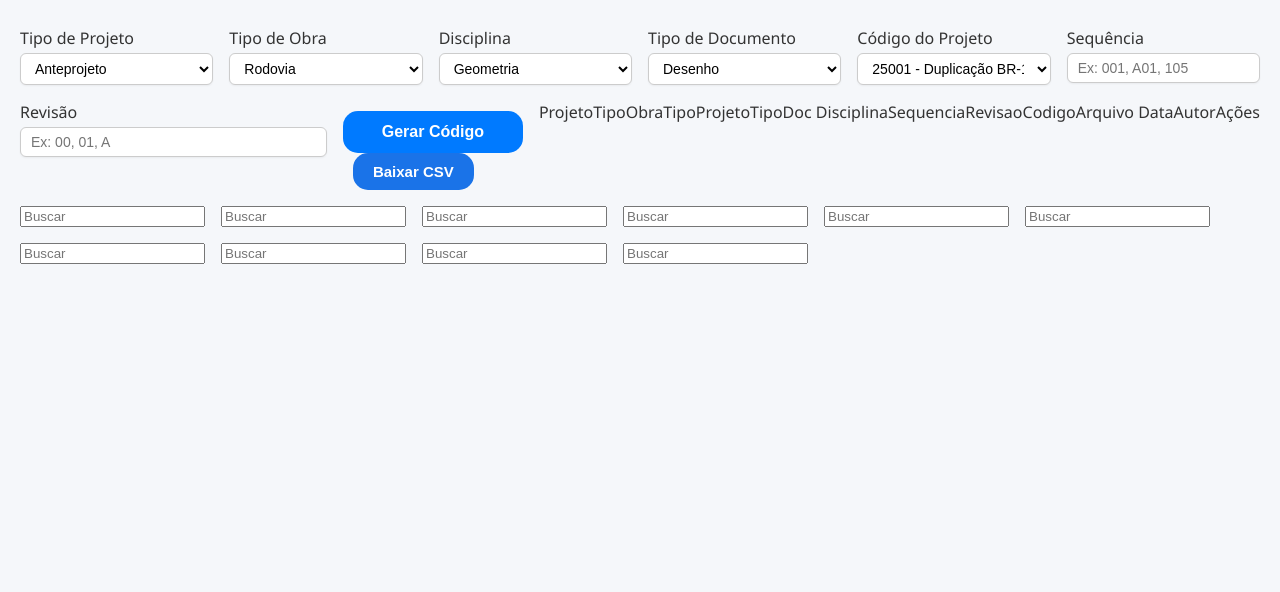
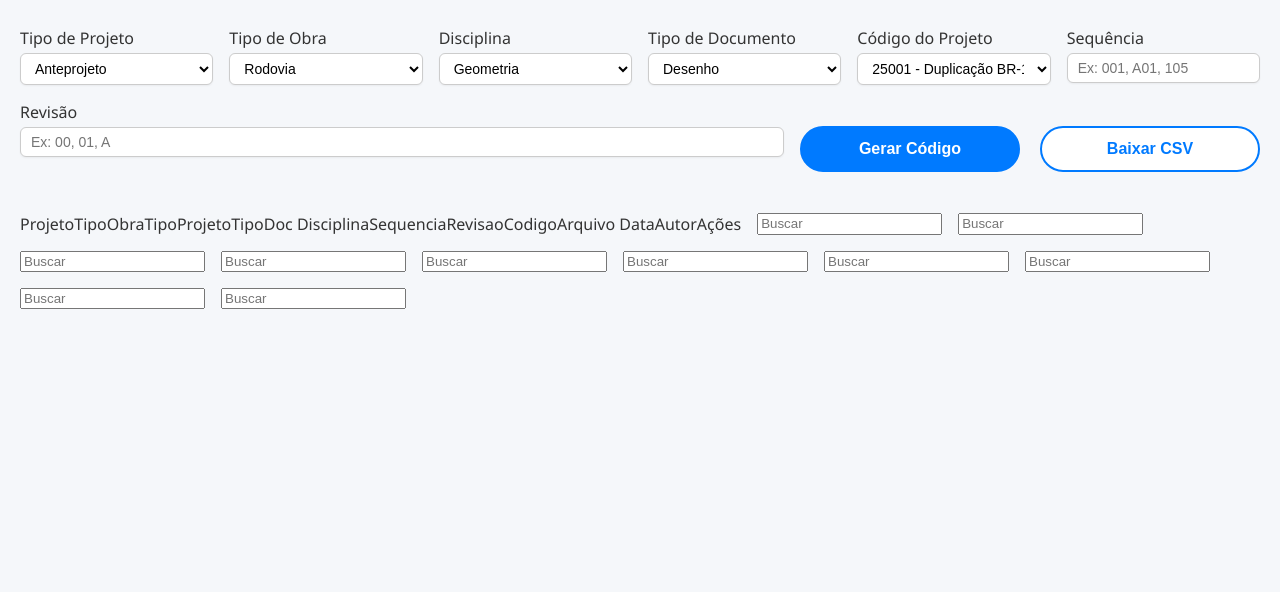
Before and after one commit to Gustavo12345-12345/ModulusDocsFinal, a website: page index.html in a window 1280 px wide. Shown: the part 136-728 px from the top of the page. Drawn offline with Linux system fonts and the light colour scheme; a script that the page names is missing.

Commit message:
index.html

```diff
--- a/index.html
+++ b/index.html
@@ -5,51 +5,50 @@
   <meta name="viewport" content="width=device-width, initial-scale=1">
   <title>Codificador Excel</title>
   <link rel="stylesheet" href="style.css">
-  <style>
-
-    .filtro-global {
-      text-align: center;
-      margin-top: 20px;
-      margin-bottom: 20px;
+<style>
+    /* Novo container para alinhar os botões na mesma linha */
+    .botoes-acao-container {
+      display: flex;
+      justify-content: center; /* Centraliza os botões na página */
+      align-items: center;
+      gap: 20px; /* Espaço entre os botões */
+      margin: 25px 0; /* Espaço vertical acima e abaixo do container */
     }
 
+    /* Estilo BASE para ambos os botões (tamanho e formato) */
+    #btnGerar, #btnExportarCSV {
+      width: 220px; /* Largura fixa para garantir o mesmo tamanho */
+      padding: 12px 20px;
+      font-size: 16px;
+      font-weight: bold;
+      border-radius: 25px; /* Botões bem arredondados */
+      border: 2px solid #007aff; /* Borda padrão azul */
+      cursor: pointer;
+      transition: all 0.3s ease; /* Transição suave para todas as propriedades */
+      text-align: center;
+    }
 
+    /* Estilo específico para o botão GERAR (fundo azul, texto branco) */
+    #btnGerar {
+      background-color: #007aff;
+      color: white;
+    }
+
+    #btnGerar:hover {
+      background-color: #005fcc;
+      border-color: #005fcc;
+    }
+
+    /* Estilo específico para o botão EXPORTAR (cores OPOSTAS) */
     #btnExportarCSV {
-  background-color: #1a73e8;
-  color: white;
-  border: none;
-  padding: 10px 20px;
-  border-radius: 15px; /* Aumentamos o arredondamento */
-  font-weight: 600;
-  font-size: 15px;
-  cursor: pointer;
-  transition: background-color 0.3s ease;
-  margin-left: 10px;
-}
+      background-color: white; /* Fundo branco */
+      color: #007aff; /* Texto azul */
+    }
 
     #btnExportarCSV:hover {
-      background-color: #155ab6; /* Azul mais escuro ao passar o mouse */
+      background-color: #007aff; /* No hover, inverte as cores */
+      color: white;
     }
-
-
-    #btnGerar {
-  display: block;
-  width: auto;
-  min-width: 180px;
-  padding: 12px 20px;
-  font-size: 16px;
-  font-weight: bold;
-  margin-top: 10px;
-  margin-left: auto;
-  margin-right: auto;
-  background-color: #007aff;
-  color: white;
-  border: none;
-  border-radius: 15px; /* Aumentamos o arredondamento */
-  cursor: pointer;
-  transition: background-color 0.3s ease;
-}
-
   </style>
 </head>
 <script src="https://cdnjs.cloudflare.com/ajax/libs/xlsx/0.18.5/xlsx.full.min.js"></script>
```
